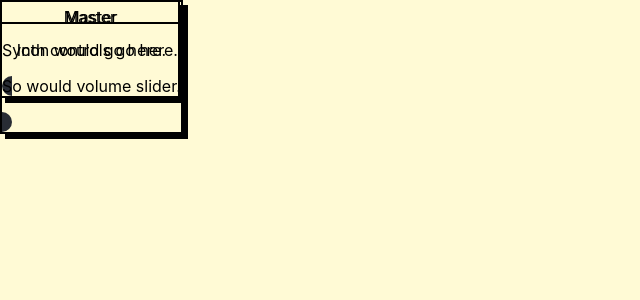
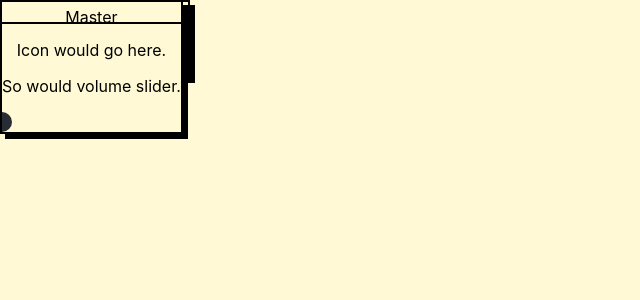
Before and after one commit to curlywurlycraig/tonejs-playground, a React (Create React App) app: page / in a window 1280 px wide. Shown: the top 300 px of the page, without its empty margins (0-640 px from the left). Built offline with nearby package versions, Linux system fonts and the light colour scheme.

Commit message:
Add useNode hook

```diff
--- a/src/App.js
+++ b/src/App.js
@@ -20,6 +20,7 @@ function App() {
     <div className="App">
       <SynthNode activeOutputs={[]} onClickOutput={setSelectedNode} />
       <MasterNode inputs={masterInputs} onClickInput={connectSelectedNodeToInput} />
+      <svg viewBox></svg>
     </div>
   );
 }
--- a/src/components/common/Box/styles.module.css
+++ b/src/components/common/Box/styles.module.css
@@ -3,4 +3,5 @@
     box-shadow: 5px 5px 0 black;
     display: inline-block;
     overflow: hidden;
+    background-color: #fffad5;
 }
--- a/src/components/common/DraggableBox/index.js
+++ b/src/components/common/DraggableBox/index.js
@@ -9,7 +9,7 @@ const DraggableBox = ({ initialXPos, initialYPos, children, title }) => {
   return (
     <DraggableCore
       handle={`.${styles.topBar}`}
-      onDrag={e => setPos({x: e.clientX, y: e.clientY})}>
+      onDrag={(e, data) => setPos({x: pos.x + data.deltaX, y: pos.y + data.deltaY})}>
       <div className={styles.container} style={{left: pos.x, top: pos.y}}>
         <Box>
           <div className={styles.topBar}><p className={styles.title}>{ title }</p></div>
--- a/src/components/nodes/MasterNode/index.js
+++ b/src/components/nodes/MasterNode/index.js
@@ -1,33 +1,11 @@
-import React, { useEffect, useRef, useState } from 'react';
+import React from 'react';
 import Tone from 'tone';
 import DraggableBox from '../../common/DraggableBox';
 import OutputInput from '../../common/OutputInput';
+import { useNode } from '../../../hooks/node';
 
 const MasterNode = ({inputs, onClickInput}) => {
-  const [currentInputs, setCurrentInputs] = useState([]);
-  const nodeRef = useRef(null);
-
-  useEffect(() => {
-    nodeRef.current = Tone.Master;
-  }, [nodeRef]);
-
-  useEffect(() => {
-    const newInputs = inputs.filter(input => !currentInputs.includes(input));
-    const removedInputs = currentInputs.filter(input => !inputs.includes(input));
-    const intersectInputs = currentInputs.filter(input => inputs.includes(input));
-
-    if (newInputs.length || removedInputs.length) {
-      newInputs.forEach(newInput => {
-        newInput.connect(nodeRef.current);
-      });
-
-      removedInputs.forEach(removedInput => {
-        removedInput.disconnect(nodeRef.current);
-      });
-
-      setCurrentInputs([...intersectInputs, ...newInputs]);
-    }
-  }, [inputs, currentInputs, nodeRef]);
+  const nodeRef = useNode(Tone.Master, inputs);
 
   return (
     <DraggableBox title="Master">
--- a/src/components/nodes/SynthNode/index.js
+++ b/src/components/nodes/SynthNode/index.js
@@ -1,23 +1,27 @@
-import React, { useEffect, useRef } from 'react';
+import React, { useEffect } from 'react';
 import Tone from 'tone';
 import DraggableBox from '../../common/DraggableBox';
 import OutputInput from '../../common/OutputInput';
+import styles from './styles.module.css';
+import { useNode } from '../../../hooks/node';
 
 const SynthNode = ({ activeOutputs, onClickOutput }) => {
-  const nodeRef = useRef(null);
+  const nodeRef = useNode(new Tone.Synth(), []);
 
   useEffect(() => {
-    nodeRef.current = new Tone.Synth();
-
     setInterval(() => {
       nodeRef.current.triggerAttackRelease("C4", "8n");
     }, 2000);
   }, []);
 
   return (
-    <DraggableBox title="Master">
-      <p>Synth controls go here.</p>
-      <OutputInput onClick={() => onClickOutput(nodeRef.current)}/>
+    <DraggableBox title="Synth">
+      <div className={styles.container}>
+        <p>Synth controls go here.</p>
+        <div className={styles.outputsContainer}>
+          <OutputInput onClick={() => onClickOutput(nodeRef.current)}/>
+        </div>
+      </div>
     </DraggableBox>
   )
 };
--- /dev/null
+++ b/src/components/nodes/SynthNode/styles.module.css
@@ -0,0 +1,8 @@
+.container {
+    display: flex;
+    flex-direction: row;
+}
+
+.outputsContainer {
+
+}
--- /dev/null
+++ b/src/hooks/node.js
@@ -0,0 +1,26 @@
+import { useEffect, useRef, useState } from 'react';
+
+export const useNode = (node, inputs) => {
+  const [currentInputs, setCurrentInputs] = useState([]);
+  const nodeRef = useRef(node);
+
+  useEffect(() => {
+    const newInputs = inputs.filter(input => !currentInputs.includes(input));
+    const removedInputs = currentInputs.filter(input => !inputs.includes(input));
+    const intersectInputs = currentInputs.filter(input => inputs.includes(input));
+
+    if (newInputs.length || removedInputs.length) {
+      newInputs.forEach(newInput => {
+        newInput.connect(nodeRef.current);
+      });
+
+      removedInputs.forEach(removedInput => {
+        removedInput.disconnect(nodeRef.current);
+      });
+
+      setCurrentInputs([...intersectInputs, ...newInputs]);
+    }
+  }, [inputs, currentInputs, nodeRef]);
+
+  return nodeRef;
+};
```
